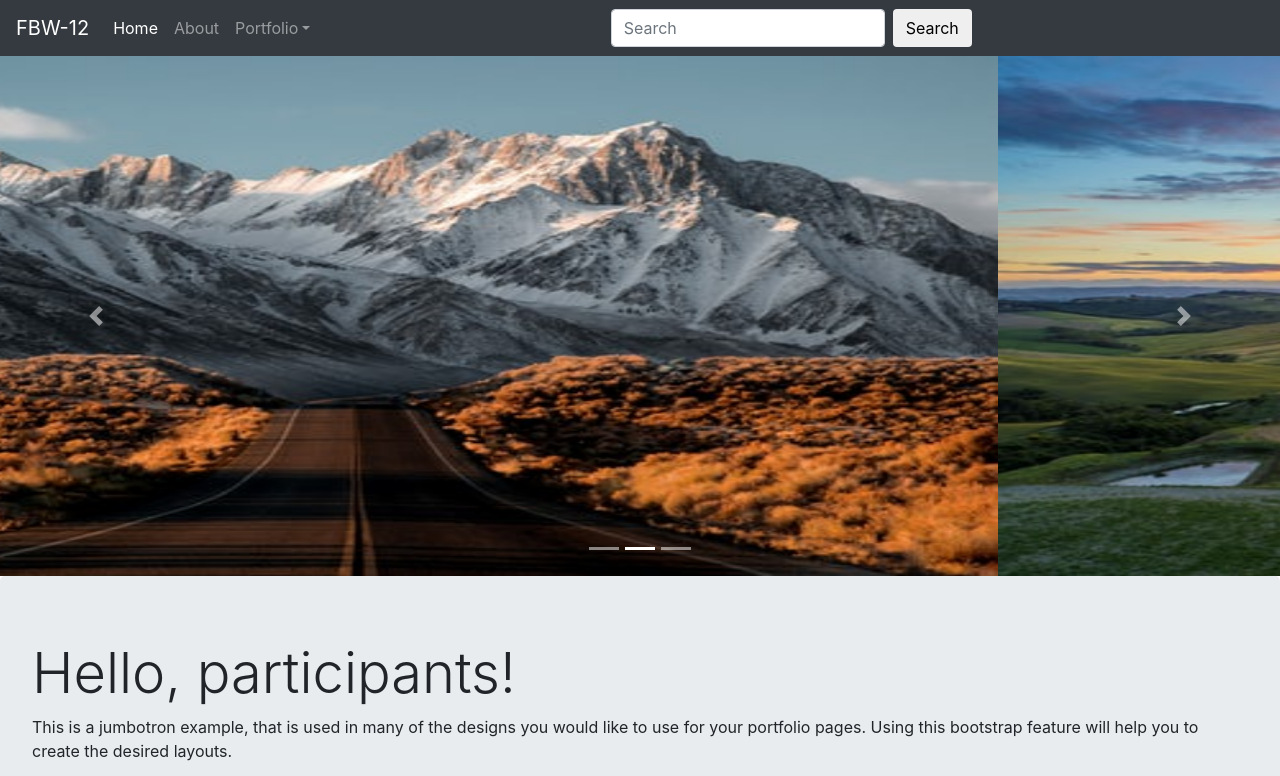
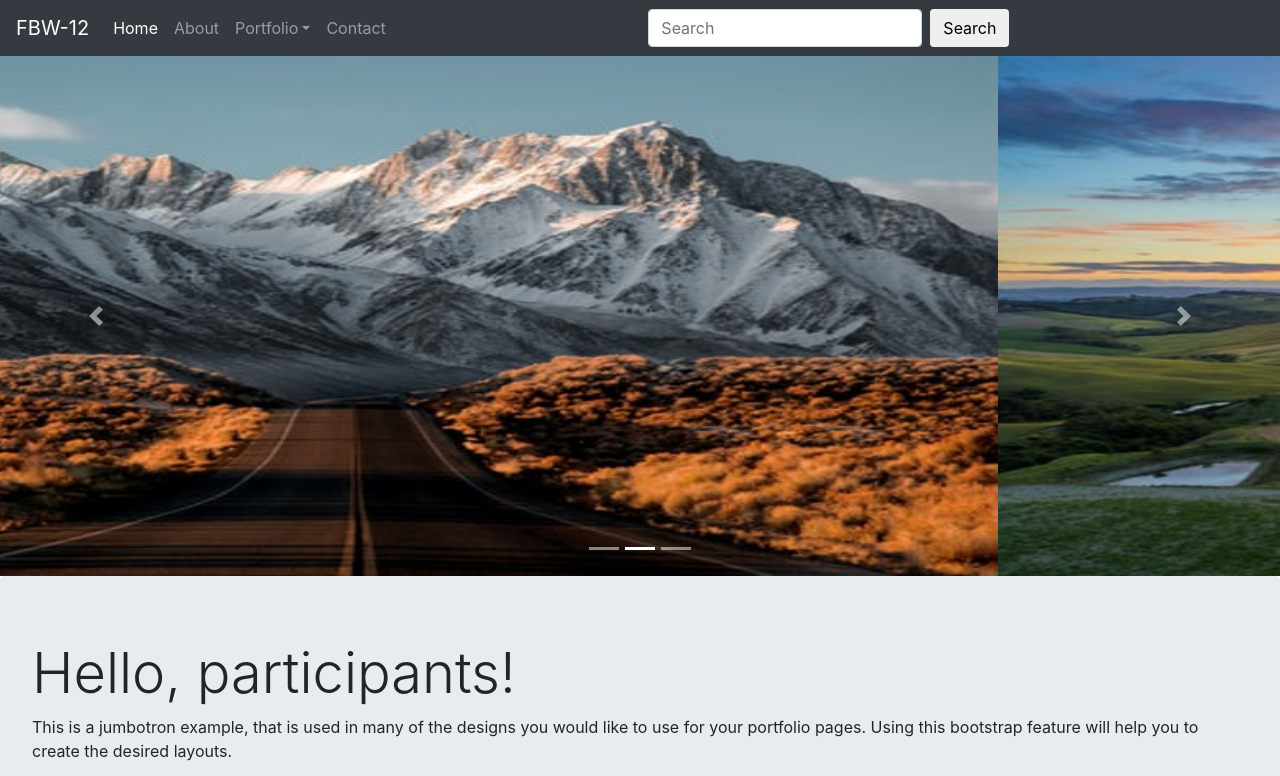
Before and after one commit to sklinkusch/11-bootstrap-101, a website: page index.html in a window 1280 px wide. Shown: the top 776 px of the page. Drawn offline with nearby package versions, Linux system fonts and the light colour scheme.

Commit message:
added contact link (working)

```diff
--- a/index.html
+++ b/index.html
@@ -41,6 +41,7 @@
             <a href="#" class="dropdown-item">Item 3</a>
           </div>
         </li>
+        <li class="nav-item"><a href="#contact" class="nav-link">Contact</a></li>
       </ul>
     </div>
     <form action="" class="form-inline my-2 my-md-0 collapse navbar-collapse" id="mySearchField">
@@ -132,7 +133,7 @@
         </div>
       </div>
     </div>
-    <div class="container">
+    <div class="container" id="contact">
       <h2>Contact Form</h2>
       <form>
         <div class="form-group"><label for="name">Name:</label>
```
